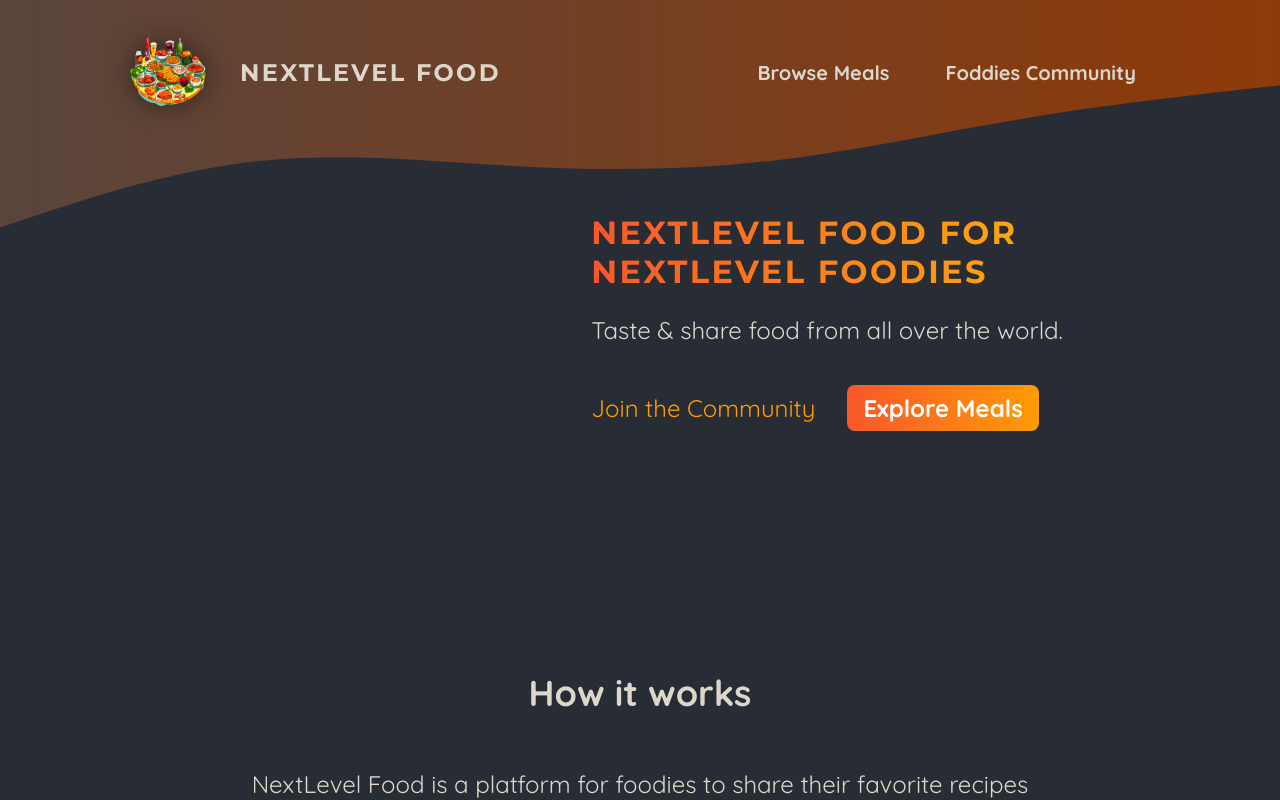
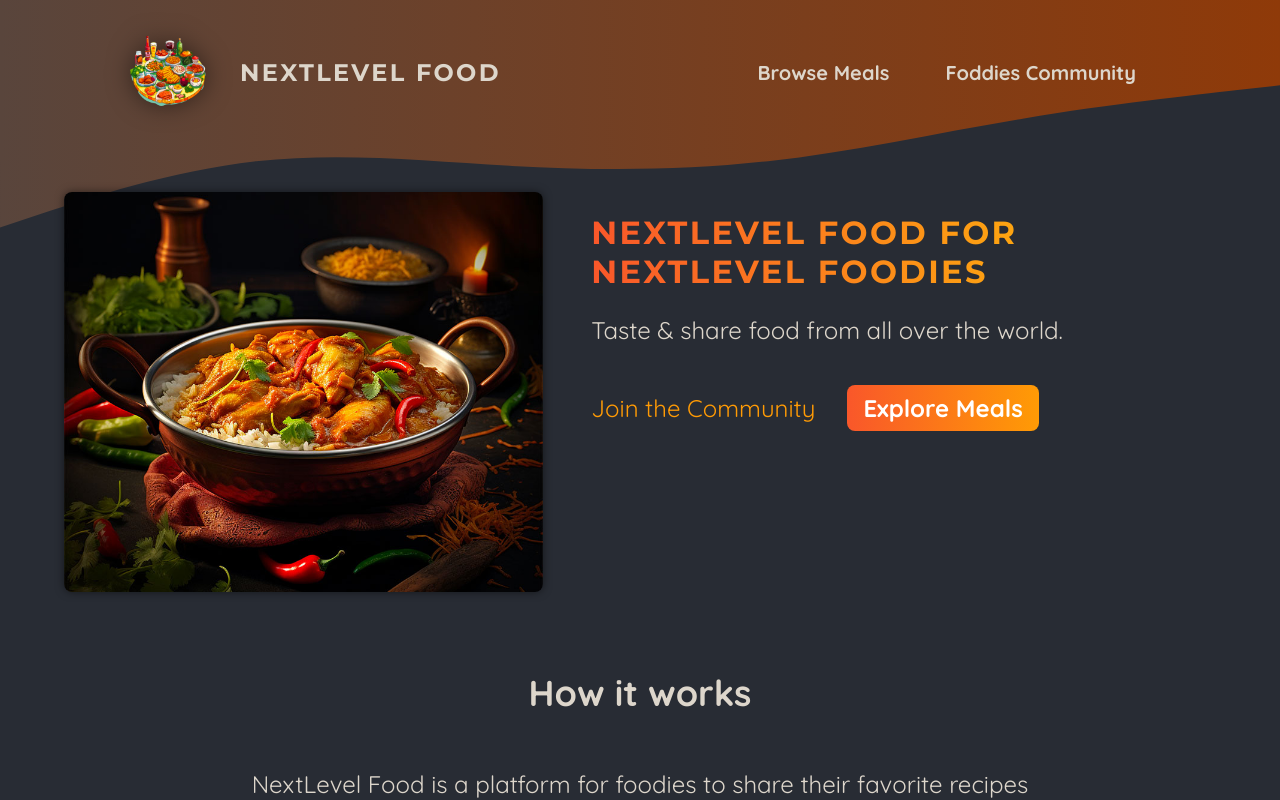
Before and after one commit to Rasyidannas/react-the-complete-guide-courses, a Next.js app in the folder my-code/foodies-app-Nextjs/: page / in a window 1280 px wide. Shown: the top 800 px of the page. Built offline with nearby package versions, Linux system fonts and the light colour scheme.

Commit message:
26/445. Preapring and Image Slideshow.mp4

```diff
--- a/my-code/foodies-app-Nextjs/app/page.js
+++ b/my-code/foodies-app-Nextjs/app/page.js
@@ -1,12 +1,15 @@
 import Link from 'next/link';
 
 import classes from './page.module.css';
+import ImageSlideshow from '@/components/images/image-slideshow';
 
 export default function Home() {
   return (
     <>
       <header className={classes.header}>
-        <div className={classes.slideshow}></div>
+        <div className={classes.slideshow}>
+          <ImageSlideshow />
+        </div>
         <div>
           <div className={classes.hero}>
             <h1>NextLevel Food for NextLevel Foodies</h1>
--- /dev/null
+++ b/my-code/foodies-app-Nextjs/components/images/image-slideshow.js
@@ -0,0 +1,48 @@
+import { useEffect, useState } from 'react';
+import Image from 'next/image';
+
+import burgerImg from '@/assets/burger.jpg';
+import curryImg from '@/assets/curry.jpg';
+import dumplingsImg from '@/assets/dumplings.jpg';
+import macncheeseImg from '@/assets/macncheese.jpg';
+import pizzaImg from '@/assets/pizza.jpg';
+import schnitzelImg from '@/assets/schnitzel.jpg';
+import tomatoSaladImg from '@/assets/tomato-salad.jpg';
+import classes from './image-slideshow.module.css';
+
+const images = [
+  { image: burgerImg, alt: 'A delicious, juicy burger' },
+  { image: curryImg, alt: 'A delicious, spicy curry' },
+  { image: dumplingsImg, alt: 'Steamed dumplings' },
+  { image: macncheeseImg, alt: 'Mac and cheese' },
+  { image: pizzaImg, alt: 'A delicious pizza' },
+  { image: schnitzelImg, alt: 'A delicious schnitzel' },
+  { image: tomatoSaladImg, alt: 'A delicious tomato salad' },
+];
+
+export default function ImageSlideshow() {
+  const [currentImageIndex, setCurrentImageIndex] = useState(0);
+
+  useEffect(() => {
+    const interval = setInterval(() => {
+      setCurrentImageIndex((prevIndex) =>
+        prevIndex < images.length - 1 ? prevIndex + 1 : 0
+      );
+    }, 5000);
+
+    return () => clearInterval(interval);
+  }, []);
+
+  return (
+    <div className={classes.slideshow}>
+      {images.map((image, index) => (
+        <Image
+          key={index}
+          src={image.image}
+          className={index === currentImageIndex ? classes.active : ''}
+          alt={image.alt}
+        />
+      ))}
+    </div>
+  );
+}
--- /dev/null
+++ b/my-code/foodies-app-Nextjs/components/images/image-slideshow.module.css
@@ -0,0 +1,26 @@
+.slideshow {
+  position: relative;
+  width: 100%;
+  height: 100%;
+  border-radius: 8px;
+  overflow: hidden;
+  box-shadow: 0 0 0.5rem rgba(0, 0, 0, 0.5);
+}
+
+.slideshow img {
+  width: 100%;
+  height: 100%;
+  object-fit: cover;
+  position: absolute;
+  top: 0;
+  left: 0;
+  opacity: 0;
+  transform: scale(1.1) translateX(-1rem) rotate(-5deg);
+  transition: all 0.5s ease-in-out;
+}
+
+.slideshow .active {
+  z-index: 1;
+  opacity: 1;
+  transform: scale(1) translateX(0) rotate(0);
+}
```
